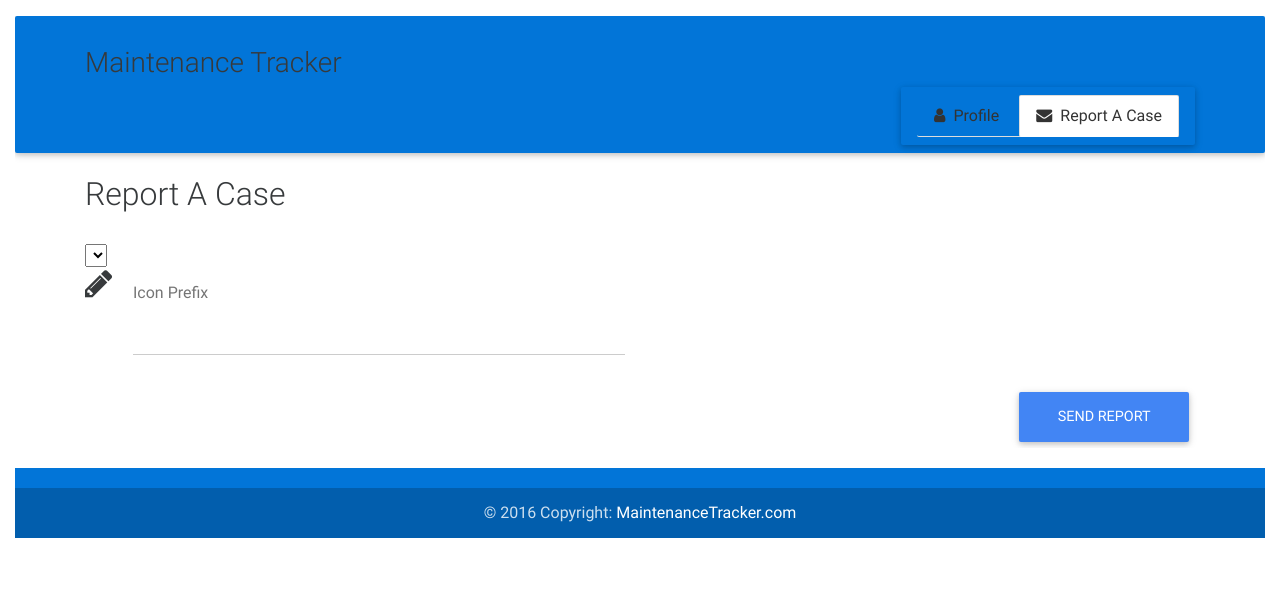
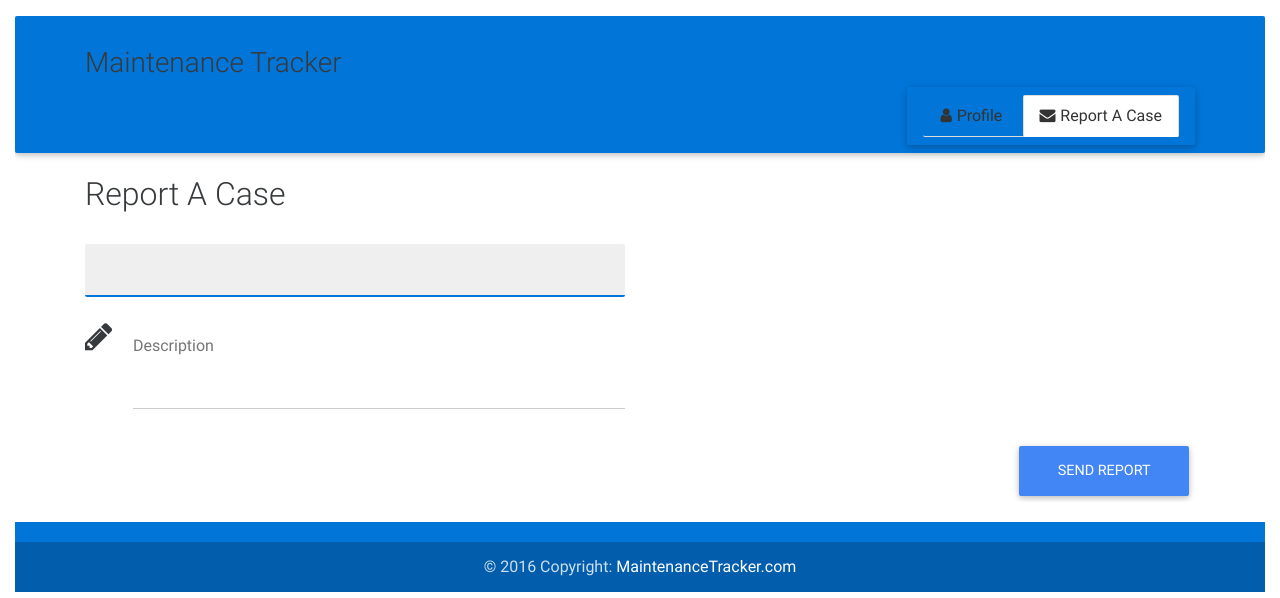
Before and after one commit to esther216/bc-19-maintenance-tracker, a Node project: template views/pages/staff.ejs in a window 1280 px wide, after a click on "Report A Case". Shown: the top 598 px of the page. Run offline with Node 20 templates, Linux system fonts and the light colour scheme; the template is opened without the code that fills it, so the values that code supplies are empty; some libraries are stand-ins or nearby versions.

Commit message:
update add new facility and new requests

```diff
--- a/public/css/styles.css
+++ b/public/css/styles.css
@@ -11,12 +11,33 @@
 footer.page-footer{
     background-color: #0275d8;
 }
+select{
+	-webkit-appearance: none;
+	-moz-appearance: none;
+	font-size: 1.2em;
+	padding: .85rem 2.13rem;
+  border-radius: 2px;
+  line-height: 1.25em;
+  vertical-align: middle;
+  width: 100%;
+  touch-action: none!important;
+  border-top:0;
+  border-left: 0;
+  border-right: 0;
+  border-bottom: 2px solid #0275d8;
+}
+select:after{
+	content:"\f063";
+}
+
+
 .navbar.navbar-dark .nav-link, .navbar.navbar-dark .navbar-toggler{
     color: #333;
 }
 .fa{
-    margin-right: 0.5em;
+    margin-right: 0.3em;
 }
+
 @media only screen and (max-width: 768px) {
     .navbar {
         background-color: #4285F4;
--- a/views/pages/staff.ejs
+++ b/views/pages/staff.ejs
@@ -41,12 +41,13 @@
     			</select>
     		</div>
     	</div>
+    	<br>
     	<div class= "row">
     		<div class= "col-md-6">
     			<div class="md-form">
 				    <i class="fa fa-pencil prefix"></i>
 				    <textarea type="text" id="description" class="md-textarea"></textarea>
-				    <label for="description">Icon Prefix</label>
+				    <label for="description">Description</label>
 					</div>
     		</div>
     	</div>
```
Also changed, not shown: views/pages/admin.ejs (+45 -1 lines), public/js/app.js.
